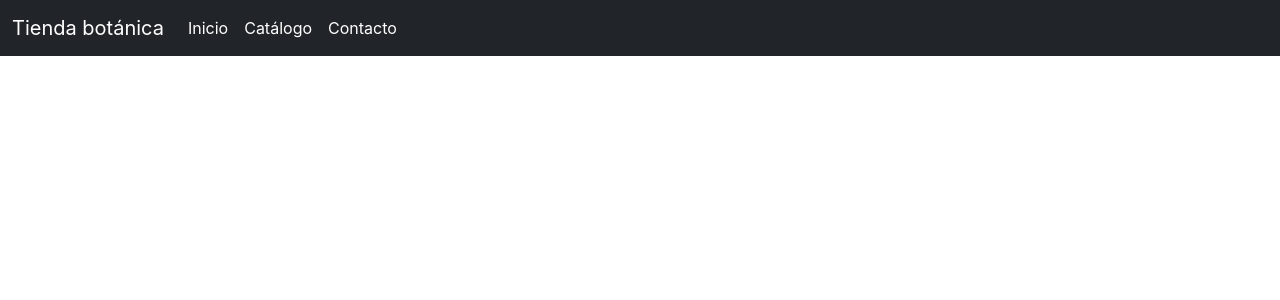
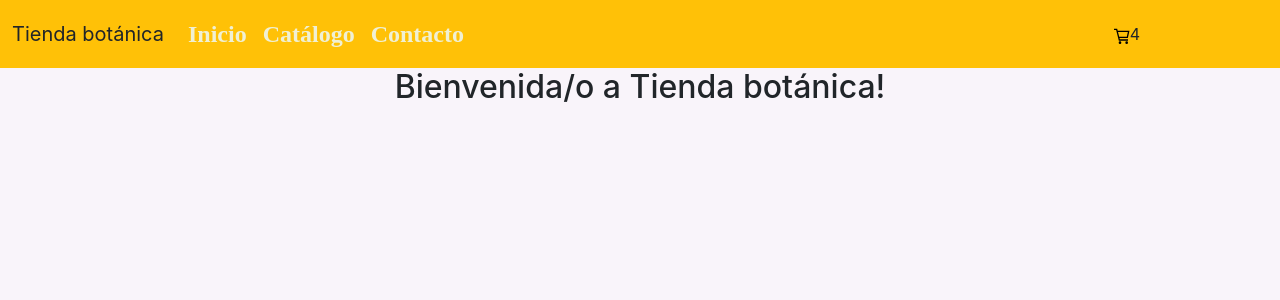
Before and after one commit to YamilaMEzeiza/tienda-botanica, a React (Create React App) app in the folder OneDrive/Escritorio/tiendaBotanica/ecomm-yamila-ezeiza/: page / in a window 1280 px wide. Shown: the top 300 px of the page. Built offline with nearby package versions, Linux system fonts and the light colour scheme.

Commit message:
Subida desafio 3

```diff
--- a/OneDrive/Escritorio/tiendaBotanica/ecomm-yamila-ezeiza/package.json
+++ b/OneDrive/Escritorio/tiendaBotanica/ecomm-yamila-ezeiza/package.json
@@ -8,6 +8,7 @@
     "@testing-library/user-event": "^13.5.0",
     "react": "^18.2.0",
     "react-dom": "^18.2.0",
+    "react-icons": "^4.4.0",
     "react-scripts": "5.0.1",
     "web-vitals": "^2.1.4"
   },
--- a/OneDrive/Escritorio/tiendaBotanica/ecomm-yamila-ezeiza/src/App.css
+++ b/OneDrive/Escritorio/tiendaBotanica/ecomm-yamila-ezeiza/src/App.css
@@ -1,13 +1,39 @@
-@import url("https://fonts.googleapis.com/css2?family=Rancho&family=Righteous&display=swap");
-#botonera {
-  background-color: #FCD7FA; }
-  #botonera ul li a {
-    text-decoration: none;
-    font-size: 1.5rem;
-    color: #601297;
-    font-family: "Rancho", cursive;
-    font-weight: 600; }
-    #botonera ul li a:hover {
-      background-color: #8114A5;
-      color: #F9F4FA;
-      cursor: pointer; }
+
+.App {
+  text-align: center;
+}
+
+.App-logo {
+  height: 40vmin;
+  pointer-events: none;
+}
+
+@media (prefers-reduced-motion: no-preference) {
+  .App-logo {
+    animation: App-logo-spin infinite 20s linear;
+  }
+}
+
+.App-header {
+  background-color: #282c34;
+  min-height: 100vh;
+  display: flex;
+  flex-direction: column;
+  align-items: center;
+  justify-content: center;
+  font-size: calc(10px + 2vmin);
+  color: white;
+}
+
+.App-link {
+  color: #61dafb;
+}
+
+@keyframes App-logo-spin {
+  from {
+    transform: rotate(0deg);
+  }
+  to {
+    transform: rotate(360deg);
+  }
+}
--- a/OneDrive/Escritorio/tiendaBotanica/ecomm-yamila-ezeiza/src/App.js
+++ b/OneDrive/Escritorio/tiendaBotanica/ecomm-yamila-ezeiza/src/App.js
@@ -1,10 +1,11 @@
 import Navbar from './components/Navbar.js';
-
+import ItemListContainer from './components/ItemListContainer.js';
 
 const App=() =>{
   return (
     <>
     <Navbar/>
+    <ItemListContainer />
     </>
   );
 }
--- /dev/null
+++ b/OneDrive/Escritorio/tiendaBotanica/ecomm-yamila-ezeiza/src/components/CartWidget.js
@@ -0,0 +1,9 @@
+import { GrCart } from 'react-icons/gr';
+const CartWidget=()=> {
+    return(
+        <div class="cart ">
+       <GrCart/>4
+        </div>
+    )
+}
+export default CartWidget;
--- /dev/null
+++ b/OneDrive/Escritorio/tiendaBotanica/ecomm-yamila-ezeiza/src/components/ItemListContainer.js
@@ -0,0 +1,9 @@
+
+const ItemListContainer=() =>{
+    return (
+      <>
+      <h2 className="text-center"> Bienvenida/o a Tienda botánica!</h2>
+      </>
+    );
+  }
+export default ItemListContainer;
--- a/OneDrive/Escritorio/tiendaBotanica/ecomm-yamila-ezeiza/src/components/Navbar.js
+++ b/OneDrive/Escritorio/tiendaBotanica/ecomm-yamila-ezeiza/src/components/Navbar.js
@@ -1,28 +1,35 @@
+import CartWidget from "../components/CartWidget.js"
+
+
 const Navbar=()=>{
     return(
         <>
-        <nav class="navbar navbar-expand-lg navbar-dark bg-dark " id="botonera">
-  <div class="container-fluid">
-    <a class="navbar-brand" href="index.html">Tienda botánica</a>
-    <button class="navbar-toggler" type="button" data-bs-toggle="collapse" data-bs-target="#navbarSupportedContent" aria-controls="navbarSupportedContent" aria-expanded="false" aria-label="Toggle navigation">
-      <span class="navbar-toggler-icon"></span>
+        <nav className="navbar navbar-expand-lg navbar-warning bg-warning " id="botonera">
+  <div className="container-fluid">
+    <div className="navbar-brand " >Tienda botánica</div>
+    <button className="navbar-toggler" type="button" data-bs-toggle="collapse" data-bs-target="#navbarSupportedContent" aria-controls="navbarSupportedContent" aria-expanded="false" aria-label="Toggle navigation">
+      <span className="navbar-toggler-icon"></span>
     </button>
-    <div class="collapse navbar-collapse" id="navbarSupportedContent">
-      <ul class="navbar-nav me-auto mb-2 mb-lg-0 " >
-        <li class="nav-item">
-          <a class="nav-link active" aria-current="page" href="index.html">Inicio</a>
+    <div className="collapse navbar-collapse" id="navbarSupportedContent">
+      <ul className="navbar-nav me-auto mb-2 mb-lg-0 " >
+        <li className="nav-item">
+          <a className="nav-link active colorTexto text-center" aria-current="page" href="index.html">Inicio</a>
         </li>
-        <li class="nav-item ">
-          <a class="nav-link active " href="catalogo.html">Catálogo</a>
+        <li className="nav-item ">
+          <a className="nav-link active colorTexto" href="catalogo.html">Catálogo</a>
         </li>
-        <li class="nav-item d-flex align-items-center">
-          <a class="nav-link active" href="contacto.html">Contacto</a>
+        <li className="nav-item d-flex align-items-center">
+          <a className="nav-link active colorTexto" href="contacto.html">Contacto</a>
         </li>
       </ul>
 
     </div>
+    <CartWidget/>
   </div>
+
 </nav>
+
+
         </>
     )
 }
--- a/OneDrive/Escritorio/tiendaBotanica/ecomm-yamila-ezeiza/src/index.css
+++ b/OneDrive/Escritorio/tiendaBotanica/ecomm-yamila-ezeiza/src/index.css
@@ -11,3 +11,23 @@ code {
   font-family: source-code-pro, Menlo, Monaco, Consolas, 'Courier New',
     monospace;
 }
+.navbar-brand{
+ color: dark;
+}
+  #botonera ul li a {
+display:block;
+    text-decoration: none;
+    font-size: 1.5rem;
+    color: #f0f0d4;
+    font-family: "Rancho", cursive;
+    font-weight: 600; }
+    #botonera ul li a:hover {
+      background-color: #f1e896;
+      color: #F9F4FA;
+      cursor: pointer; }
+body{
+  background-color:#F9F4FA;
+}
+.cart{
+  margin-right: 8rem;
+}
```
Also changed, not shown: 1 other file (tests, documents, lock files or other folders).
